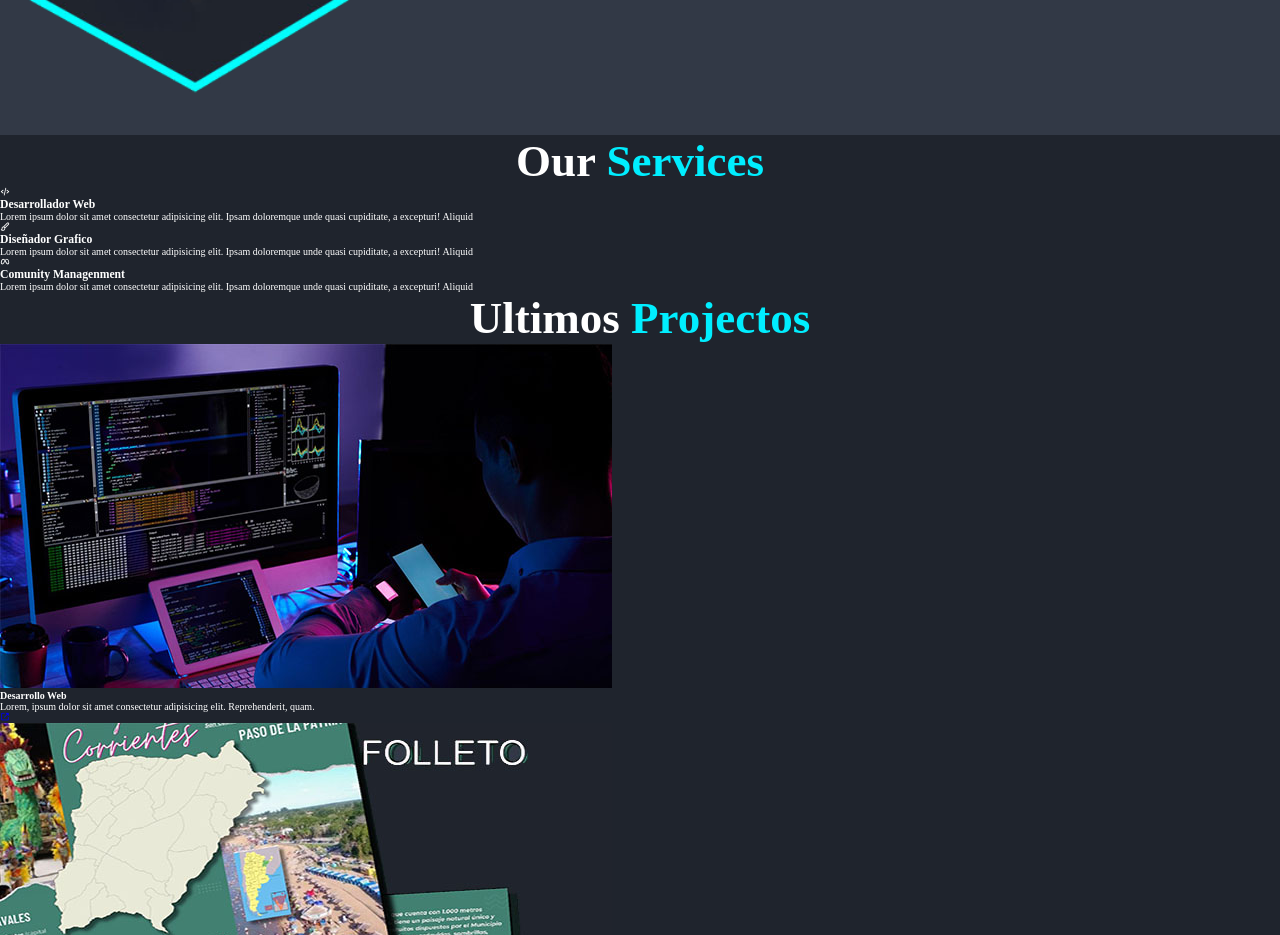
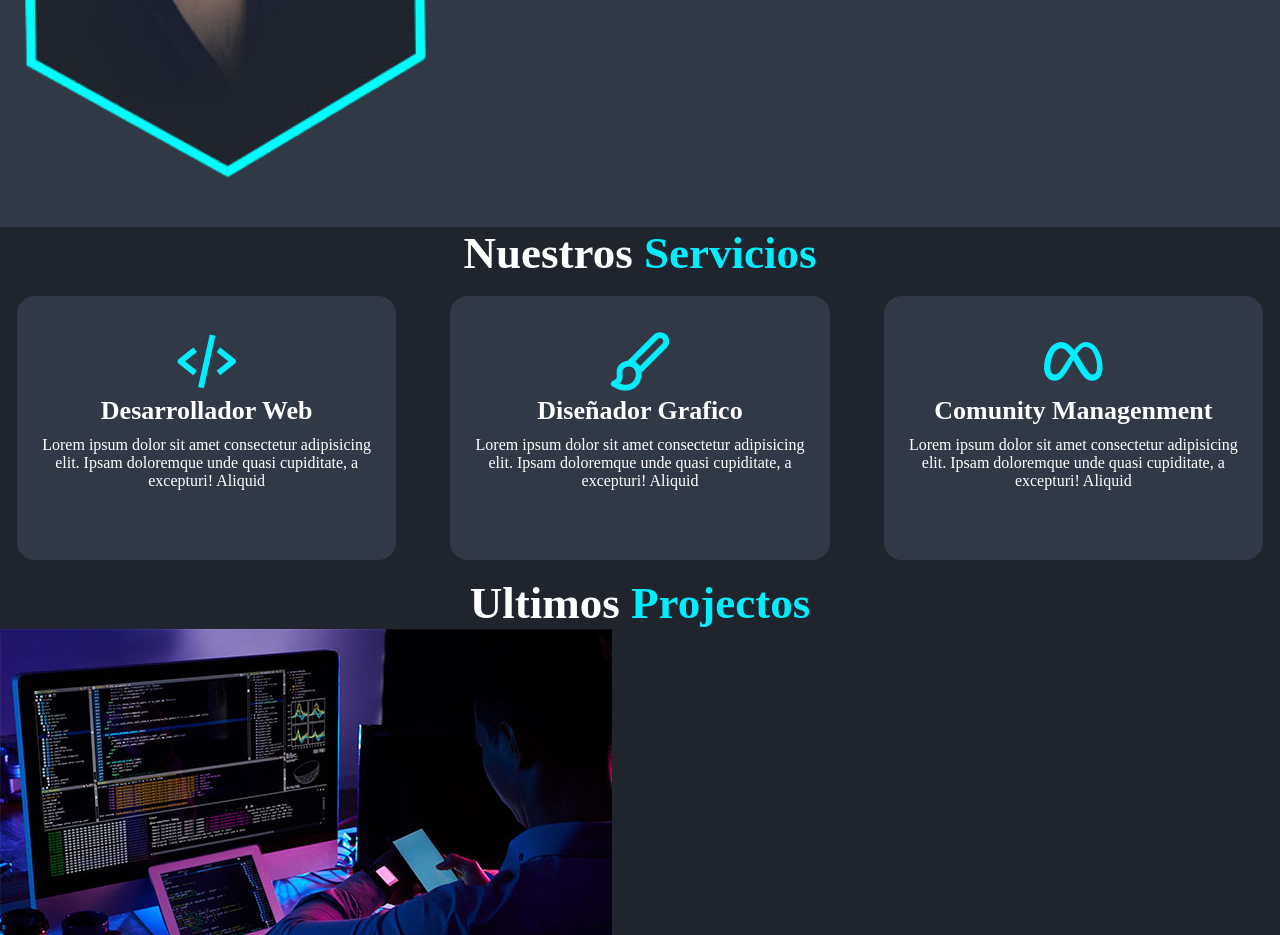
Before and after one commit to Viktor033/Portfolio, a plain HTML site: page index.html in a window 1280 px wide. Shown: the part 1021-1956 px from the top of the page. Drawn offline with nearby package versions, Linux system fonts and the light colour scheme; a script that the page names is missing; a web font is replaced by a local one.

Commit message:
cambios, errores por resolver Servicios

```diff
--- a/CSS/Style.css
+++ b/CSS/Style.css
@@ -125,7 +125,7 @@ span{
     box-shadow: 0 0 1rem var(--main-color);
 }
 
-.SobreMi{
+.SobreMi {
     display: flex;
     justify-content: center;
     align-items: center;
@@ -134,7 +134,7 @@ span{
 }
 
 .sobremi-image img {
-    width: 30vw;
+    width: 35vw;
     height: auto;
     margin: auto;
 }
@@ -143,7 +143,7 @@ span{
     transform: scale(0.9);
 }
 
-.heading{
+.heading {
     text-align: center;
     font-size: 4.5rem;
 }
@@ -161,3 +161,45 @@ span{
     font-size: 1.6rem;
     margin: 2rem 0 3rem;
 }
+
+.servicios h2 {
+    margin-top: 5rem;
+}
+
+.servicios-contenedor {
+    display: flex;
+    justify-content: center;
+    align-items: center;
+    flex-wrap: wrap;
+    gap: 2rem;
+}
+
+.servicios-contenedor .servicios-box {
+    flex: 1 1 30rem;
+    background: var(--second-bg-color);
+    padding: 3rem 2rem 4rem;
+    border-radius: 2rem;
+    text-align: center;
+    border: .2rem solid var(--bg-color);
+    margin: 1.5rem;
+    transition: .5s ease;
+}
+
+.servicios-contenedor .servicios-box:hover {
+    border-color: var(--main-color);
+    transform: scale(1.02);
+}
+
+.servicios-box i {
+    font-size: 7rem;
+    color: var(--main-color);
+}
+
+.servicios-box h3 {
+    font-size: 2.6rem;
+}
+
+.servicios-box p {
+    font-size: 1.6rem;
+    margin: 1rem 0 3rem;
+}
--- a/index.html
+++ b/index.html
@@ -92,12 +92,10 @@
     </section>
 
     <!-- Service section design -->
-
     <section class="Servicios" id="Servicios">
-        <h2 class="heading">Our <span>Services</span></h2>
+        <h2 class="heading">Nuestros <span>Servicios</span></h2>
 
         <div class="servicios-contenedor">
-
             <div class="servicios-box">
                 <i class='bx bx-code-alt'></i>
                 <h3>Desarrollador Web</h3>
```
